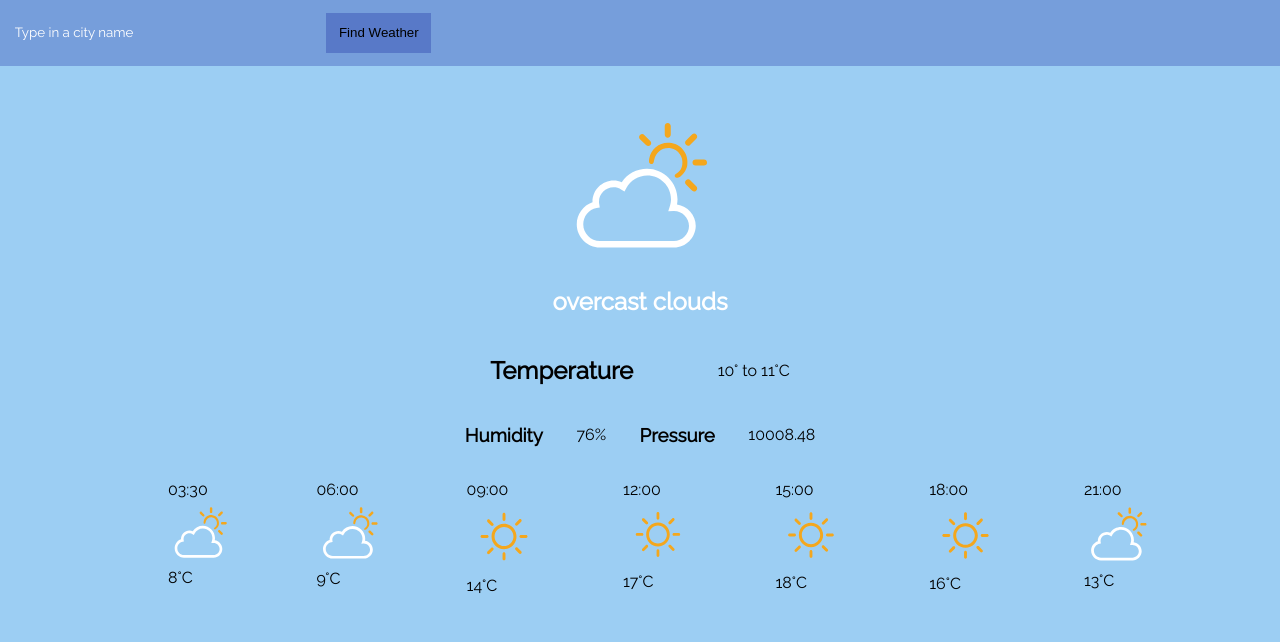
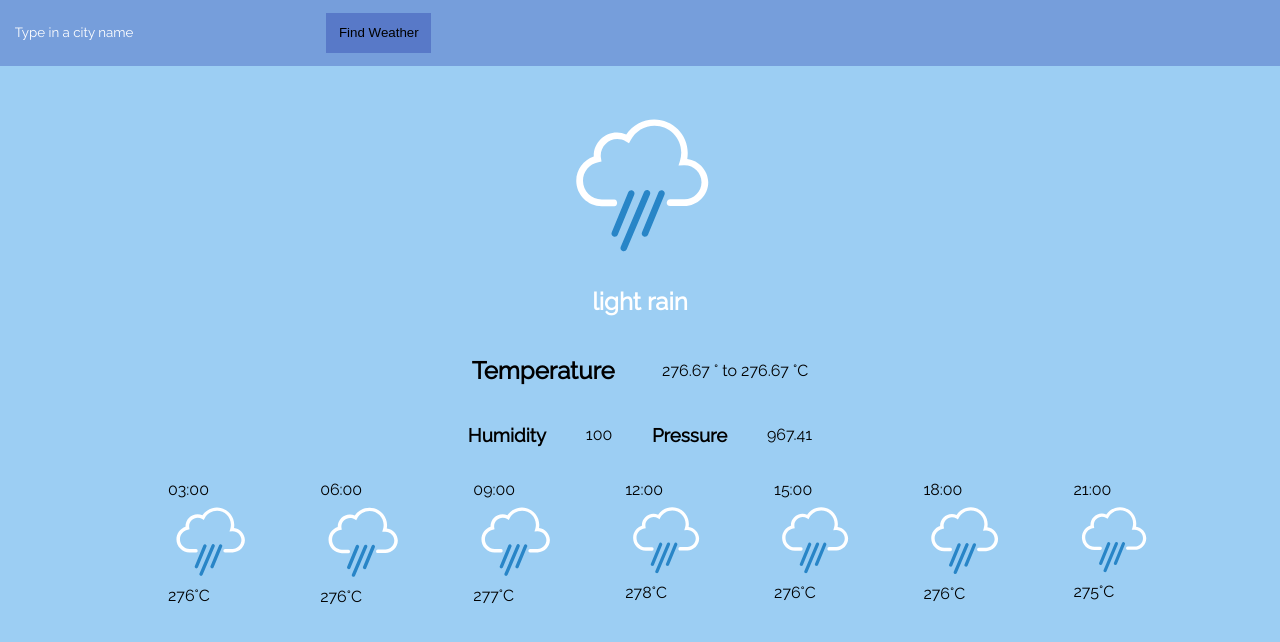
Before and after one commit to shadi-nakhal/weather-api, a React (Create React App) app: page / in a window 1280 px wide. Shown: the top 642 px of the page. Built offline with nearby package versions, Linux system fonts and the light colour scheme.

Commit message:
made it dynamic fetching data from fake json

```diff
--- a/src/App.css
+++ b/src/App.css
@@ -13,3 +13,39 @@ body{
     font-size: small;
   }
 }
+
+
+
+.hourlyweather__timelist{
+  display: flex;
+  flex-direction: row;
+  justify-content: space-between;
+  margin-left: 10%;
+  margin-right: 10%;
+}
+.hourlyweather__timelist--item{
+  list-style: none;
+}
+.app__main {
+  width: 100%;
+  display: flex;
+  flex-direction: column;
+  align-items: center;
+  padding: 20px;
+  font-family: "Raleway", sans-serif;
+  -webkit-font-smoothing: antialiased;
+  -moz-osx-font-smoothing: grayscale;
+}
+
+@media only screen and (max-width: 600px) {
+.hourlyweather__timelist{
+  display: flex;
+  flex-direction: column;
+  text-align: center;
+  padding: 0;
+}
+.hourlyweather__timelist--item img{
+  height: 10%;
+  width: 10%;
+}
+}
--- a/src/App.js
+++ b/src/App.js
@@ -3,8 +3,20 @@ import Searchbox from "./components/Searchbox";
 import Currentweather from "./components/Currentweather";
 import Hourlyweather from "./components/Hourlyweather";
 
+import clear from "./img/weather-icons/clear.svg";
+import cloudy from "./img/weather-icons/cloudy.svg";
+import drizzle from "./img/weather-icons/drizzle.svg";
+import fog from "./img/weather-icons/fog.svg";
+import mostlycloudy from "./img/weather-icons/mostlycloudy.svg";
+import partlycloudy from "./img/weather-icons/partlycloudy.svg";
+import rain from "./img/weather-icons/rain.svg";
+import snow from "./img/weather-icons/snow.svg";
+import storm from "./img/weather-icons/storm.svg";
+import unknown from "./img/weather-icons/unknown.svg";
+
 // import SayHi, { SayHello } from "./components/WeatherItem";
-// import fakeWeatherData from "./fakeWeatherData.json";
+import api_data from "./fakeWeatherData.json";
+
 import "./App.css";
 
 class App extends Component {
@@ -19,12 +31,40 @@ class App extends Component {
     this.setState({ name: value });
   };
 
+  getimg(id){
+    if(id <= 300){
+      return storm
+    }if (id > 300 && id <= 499){
+      return drizzle;
+    }if(id >= 500 && id <= 599){
+      return rain
+    }if(id >= 600 && id <= 699){
+      return snow
+    }if(id == 800){
+      return clear
+    }if(id <= 801 && id <= 805){
+      return mostlycloudy
+    }
+
+  }
+
+
+
+
   render() {
+
+  var  data = api_data.list.slice(5,12).map(obj => {
+      return obj
+  })
+
+
+
+
     return (
       <div className="app">
         <Searchbox />
-        <Currentweather />
-        <Hourlyweather />
+        <Currentweather data={data} getimg={this.getimg}/>
+        <Hourlyweather data={data} getimg={this.getimg}/>
       </div>
     );
   }
--- a/src/components/Currentweather.js
+++ b/src/components/Currentweather.js
@@ -1,16 +1,7 @@
 import React from "react";
 import "./Currentweather.css";
 
-import clear from "./../img/weather-icons/clear.svg";
-import cloudy from "./../img/weather-icons/cloudy.svg";
-import drizzle from "./../img/weather-icons/drizzle.svg";
-import fog from "./../img/weather-icons/fog.svg";
-import mostlycloudy from "./../img/weather-icons/mostlycloudy.svg";
-import partlycloudy from "./../img/weather-icons/partlycloudy.svg";
-import rain from "./../img/weather-icons/rain.svg";
-import snow from "./../img/weather-icons/snow.svg";
-import storm from "./../img/weather-icons/storm.svg";
-import unknown from "./../img/weather-icons/unknown.svg";
+
 
 
 class Currentweather extends React.Component {
@@ -19,23 +10,38 @@ class Currentweather extends React.Component {
     };
 
     render() {
+      let date = new Date().getHours();
+      let dataprop = this.props.data;
+
+      let data = dataprop.filter((element) => {
+        let temp = new Date(element.dt_txt).getHours() - date;
+        console.log(new Date(element.dt_txt).getHours(), date , Math.abs(temp))
+        if( Math.abs(temp) <= 1 ){
+             return element
+           }
+
+      });
+
+      console.log(data)
+
       return (
         <section className="currentweather">
             <figure className="currentweather currentweather__figure">
-                  <img className="currentweather__figure currentweather__figure--img" src={mostlycloudy} alt="mostlycloudy icon"/>
+                  <img className="currentweather__figure currentweather__figure--img" src={this.props.getimg(data[0].weather[0].id)} alt={data[0].weather[0].description} />
             </figure>
             <figcaption className="currentweather currentweather__figcaption">
                   <span className="currentweather__figcaption currentweather__figcaption--caption currentweather__figcaption--caption-status">
-                    <h1>overcast clouds</h1>
+                    <h1>{data[0].weather[0].description}</h1>
                   </span>
                   <span className="currentweather__figcaption currentweather__figcaption--caption currentweather__figcaption--caption-temperature">
-                    <h2>Temperature </h2> 10&#176; to 11&#176;C
+                  <h2>Temperature </h2> {data[0].main.temp_min} &#176; to {data[0].main.temp_max} &#176;C
                   </span>
                   <span className="currentweather__figcaption currentweather__figcaption--caption currentweather__figcaption--caption-humidity-pressure">
-                    <h3>Humidity </h3> 76%
-                    <h3>Pressure </h3> 10008.48
+                    <h3>Humidity </h3> {data[0].main.humidity}
+                    <h3>Pressure </h3> {data[0].main.pressure}
                   </span>
             </figcaption>
+
         </section>
 
       );
--- a/src/components/Hourlyweather.js
+++ b/src/components/Hourlyweather.js
@@ -1,37 +1,28 @@
 import React from "react";
 import "./Hourlyweather.css";
 
-import clear from "./../img/weather-icons/clear.svg";
-import cloudy from "./../img/weather-icons/cloudy.svg";
-import drizzle from "./../img/weather-icons/drizzle.svg";
-import fog from "./../img/weather-icons/fog.svg";
-import mostlycloudy from "./../img/weather-icons/mostlycloudy.svg";
-import partlycloudy from "./../img/weather-icons/partlycloudy.svg";
-import rain from "./../img/weather-icons/rain.svg";
-import snow from "./../img/weather-icons/snow.svg";
-import storm from "./../img/weather-icons/storm.svg";
-import unknown from "./../img/weather-icons/unknown.svg";
 
 
 class Hourlyweather extends React.Component {
+
     state = {
       input: ""
     };
 
+
     render() {
+     let data = this.props.data;
+
       return (
         <section className="hourlyweather">
-            <ul className="hourlyweather__timelist">
-                <li className="hourlyweather__timelist--item hourlyweather__timelist--threeAM"><time>03:30</time><img src={mostlycloudy} alt="mostlycloudy icon"/>8&#176;C</li>
-                <li className="hourlyweather__timelist--item hourlyweather__timelist--sixAM"><time>06:00</time><img src={mostlycloudy} alt="mostlycloudy icon"/>9&#176;C</li>
-                <li className="hourlyweather__timelist--item hourlyweather__timelist--nineAM"><time>09:00</time><img src={clear} alt="clear icon"/>14&#176;C</li>
-                <li className="hourlyweather__timelist--item hourlyweather__timelist--twelvePM"><time>12:00</time><img src={clear} alt="clear icon"/>17&#176;C</li>
-                <li className="hourlyweather__timelist--item hourlyweather__timelist--threePM"><time>15:00</time><img src={clear} alt="clear icon"/>18&#176;C</li>
-                <li className="hourlyweather__timelist--item hourlyweather__timelist--sixPM"><time>18:00</time><img src={clear} alt="clear icon"/>16&#176;C</li>
-                <li className="hourlyweather__timelist--item hourlyweather__timelist--ninePM"><time>21:00</time><img src={mostlycloudy} alt="mostlycloudy icon"/>13&#176;C</li>
-            </ul>
+          <ul className="hourlyweather__timelist">
+           {data.map((item, key)=>
+
+               <li key={key} className="hourlyweather__timelist--item"><time>{new Date(item.dt_txt).getHours().toString().padStart(2, '0')+":00"}</time><img src={this.props.getimg(item.weather[0].id)} alt={this.props.getimg(item.weather[0].main.description)}/>{Math.round(item.main.temp)}&#176;C</li>
+           )}
+
+              </ul>
         </section>
-
       );
   }
 
```
Also changed, not shown: src/index.css (line endings or trailing spaces).
